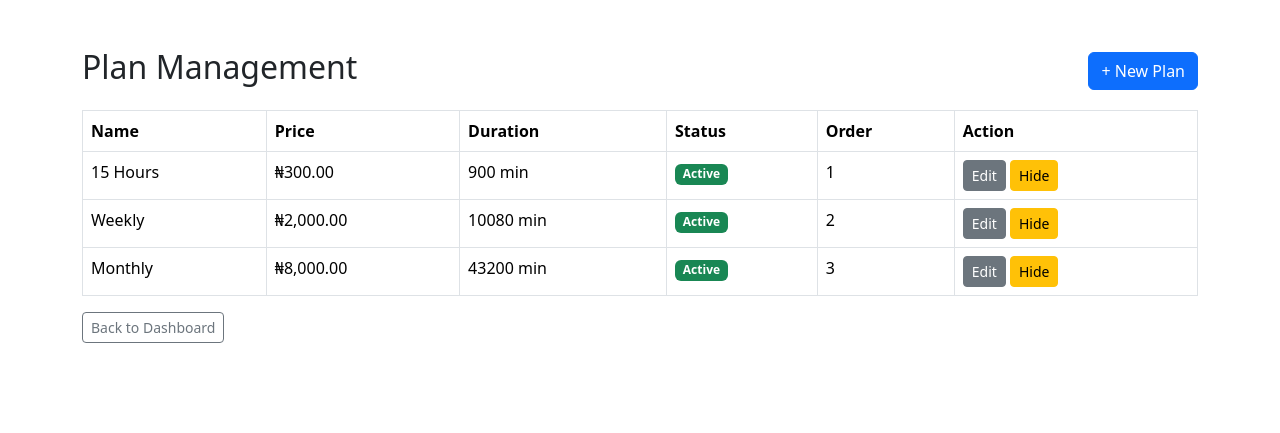
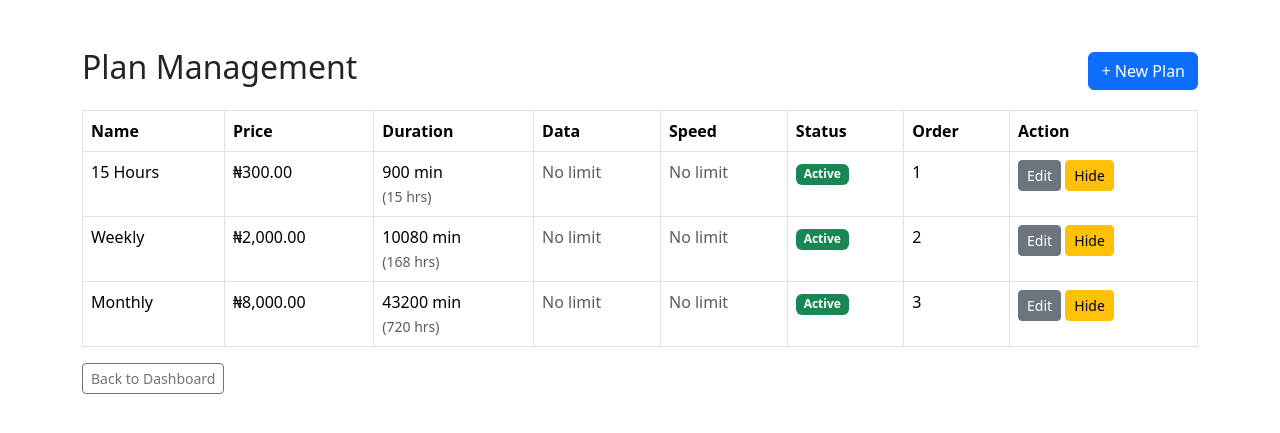
Before and after one commit to KINGSMALY1/KINGSMALY.V.1, a Flask app: page /admin/plans in a window 1280 px wide. Shown: the top 433 px of the page. Run offline with Flask 3, Linux system fonts and the light colour scheme; the visitor is signed in with stand-in values (Sample User, id 1); data comes from the database, SQL or seed files in the repository.

Commit message:
Add data and speed columns to plans table

```diff
--- a/app/templates/admin/plans.html
+++ b/app/templates/admin/plans.html
@@ -25,6 +25,8 @@
 <th>Name</th>
 <th>Price</th>
 <th>Duration</th>
+<th>Data</th>
+<th>Speed</th>
 <th>Status</th>
 <th>Order</th>
 <th>Action</th>
@@ -38,7 +40,13 @@
     {% if plan.description %}<br><small class="text-muted">{{ plan.description }}</small>{% endif %}
 </td>
 <td>₦{{ "{:,.2f}".format(plan.price_naira) }}</td>
-<td>{{ plan.duration_minutes }} min</td>
+<td>{{ plan.duration_minutes }} min<br><small class="text-muted">({{ "%g"|format(plan.duration_minutes / 60) }} hrs)</small></td>
+<td>
+    {% if plan.data_limit_gb %}{{ "%g"|format(plan.data_limit_gb|float) }} GB{% else %}<span class="text-muted">No limit</span>{% endif %}
+</td>
+<td>
+    {% if plan.speed_limit_mbps %}{{ plan.speed_limit_mbps }} Mbps{% else %}<span class="text-muted">No limit</span>{% endif %}
+</td>
 <td>
     {% if plan.is_active %}
         <span class="badge bg-success">Active</span>
@@ -57,7 +65,7 @@
 </td>
 </tr>
 {% else %}
-<tr><td colspan="6" class="text-center text-muted">No plans yet - add one to get started.</td></tr>
+<tr><td colspan="8" class="text-center text-muted">No plans yet - add one to get started.</td></tr>
 {% endfor %}
 </tbody>
 </table>
```
